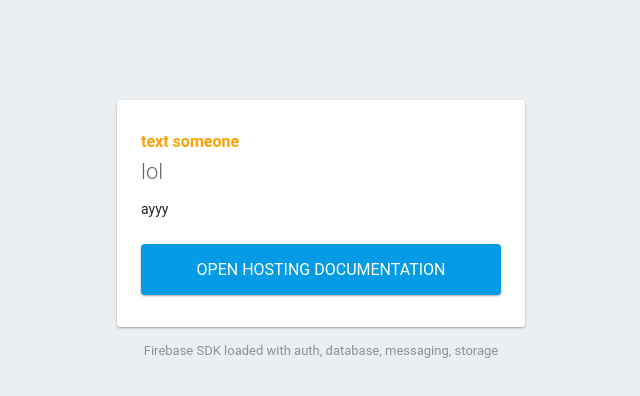
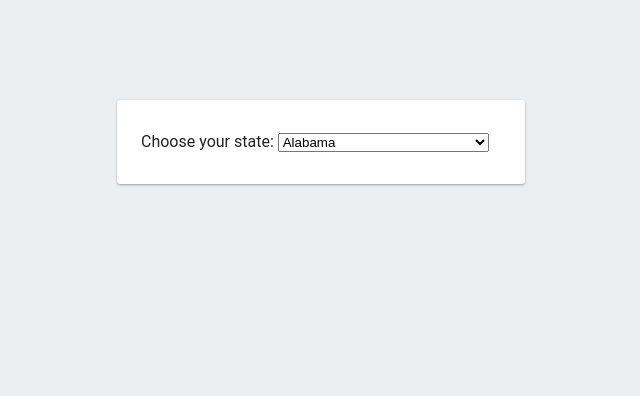
Before and after one commit to laurenzlong/fax-hack, a plain HTML site: page public/index.html in a window 1280 px wide. Shown: the whole page, without its empty margins (319-959 px from the left). Drawn offline with nearby package versions, Linux system fonts and the light colour scheme; some packages are replaced by stand-ins of ours.

Commit message:
create state selector

```diff
--- a/public/index.html
+++ b/public/index.html
@@ -14,6 +14,7 @@
     <script defer src="/__/firebase/7.2.1/firebase-storage.js"></script>
     <!-- initialize the SDK after all desired features are loaded -->
     <script defer src="/__/firebase/init.js"></script>
+    <script src="https://code.jquery.com/jquery-3.4.1.js"></script>
 
     <style media="screen">
       body { background: #ECEFF1; color: rgba(0,0,0,0.87); font-family: Roboto, Helvetica, Arial, sans-serif; margin: 0; padding: 0; }
@@ -32,12 +33,10 @@
   </head>
   <body>
     <div id="message">
-      <h2>text someone</h2>
-      <h1>lol</h1>
-      <p>ayyy</p>
-      <a target="_blank" href="https://firebase.google.com/docs/hosting/">Open Hosting Documentation</a>
+      <label for="state-select">Choose your state:</label>
+      <select name="states" id="state-select">
+      </select>
     </div>
-    <p id="load">Firebase SDK Loading&hellip;</p>
 
     <script>
       document.addEventListener('DOMContentLoaded', function() {
@@ -51,15 +50,30 @@
         //
         // // 🔥🔥🔥🔥🔥🔥🔥🔥🔥🔥🔥🔥🔥🔥🔥🔥🔥🔥🔥🔥🔥🔥🔥🔥🔥🔥🔥🔥🔥🔥🔥
 
+        function create_state_selector() {
+          $.getJSON("/states_titlecase.json", function(data) {
+            $('#state-select').append(
+              data.map(function(state) {
+                return $('<option/>', {
+                  value: state.abbreviation,
+                  text: state.name,
+                });
+              })
+            );
+          });
+        };
+
         try {
           let app = firebase.app();
           let features = ['auth', 'database', 'messaging', 'storage'].filter(feature => typeof app[feature] === 'function');
-          document.getElementById('load').innerHTML = `Firebase SDK loaded with ${features.join(', ')}`;
+          create_state_selector();
         } catch (e) {
           console.error(e);
-          document.getElementById('load').innerHTML = 'Error loading the Firebase SDK, check the console.';
         }
+
       });
+
+
     </script>
   </body>
 </html>
```
